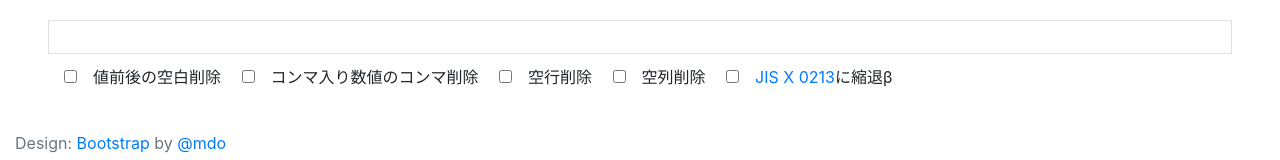
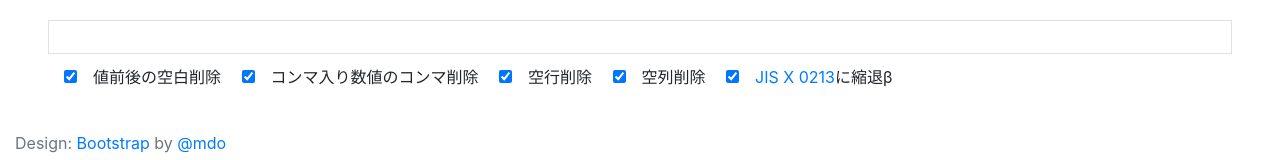
Before and after one commit to code4sabae/csvbeauty, a plain HTML site: page index.html in a window 1280 px wide. Shown: the part 261-421 px from the top of the page. Drawn offline with nearby package versions, Linux system fonts and the light colour scheme.

Commit message:
default checked

```diff
--- a/index.html
+++ b/index.html
@@ -186,11 +186,11 @@ window.onload = async () => {
 
 <div class="mx-5">
     <div id="divmain" class="border px-5 mx-auto pt-3 pb-3"></div>
-    <label><input type="checkbox" id="trimwhitespace" class="m-3">値前後の空白削除</label>
-    <label><input type="checkbox" id="removecomma" class="m-3">コンマ入り数値のコンマ削除</label>
-    <label><input type="checkbox" id="removenullline" class="m-3">空行削除</label>
-    <label><input type="checkbox" id="removenullrow" class="m-3">空列削除</label>
-    <label><input type="checkbox" id="shrink2jisx0213" class="m-3"><a href=https://github.com/code4fukui/BaseRegistry/blob/main/%E7%94%A8%E8%AA%9E.md#jis-x-0213>JIS X 0213</a>に縮退β</label>
+    <label><input type="checkbox" id="trimwhitespace" class="m-3" checked>値前後の空白削除</label>
+    <label><input type="checkbox" id="removecomma" class="m-3" checked>コンマ入り数値のコンマ削除</label>
+    <label><input type="checkbox" id="removenullline" class="m-3" checked>空行削除</label>
+    <label><input type="checkbox" id="removenullrow" class="m-3" checked>空列削除</label>
+    <label><input type="checkbox" id="shrink2jisx0213" class="m-3" checked><a href=https://github.com/code4fukui/BaseRegistry/blob/main/%E7%94%A8%E8%AA%9E.md#jis-x-0213>JIS X 0213</a>に縮退β</label>
 </div>
 
 <footer class="text-muted">
```
